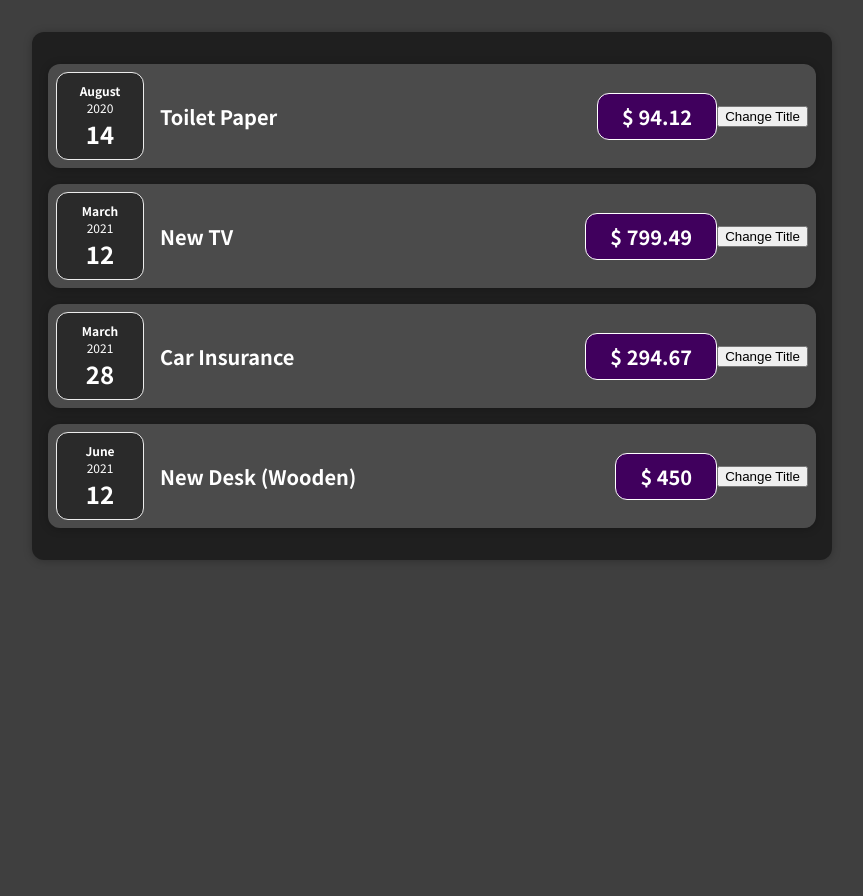
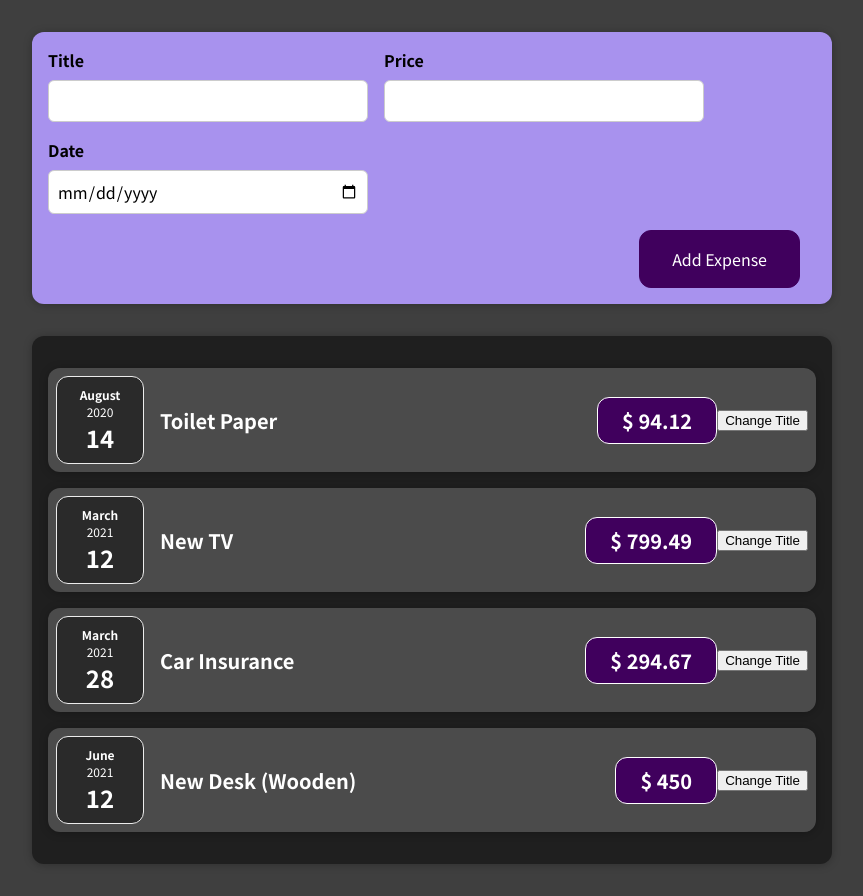
Before and after one commit to rsandtner/react-complete-guide, a React (Create React App) app: page / in a window 1280 px wide. Shown: the whole page, without its empty margins (208-1071 px from the left). Before the commit the page ends 800 px from the top, so only its background shows below. Built offline with nearby package versions, Linux system fonts and the light colour scheme.

Commit message:
added form

```diff
--- a/src/App.js
+++ b/src/App.js
@@ -1,5 +1,6 @@
 import 'App.css';
 import ExpenseList from "components/expense/ExpenseList";
+import NewExpense from "components/expense/NewExpense";
 
 function App() {
 
@@ -12,6 +13,7 @@
 
   return (
       <div>
+        <NewExpense />
         <ExpenseList items={expenses}/>
       </div>
   );
--- /dev/null
+++ b/src/components/expense/NewExpense.css
@@ -0,0 +1,38 @@
+.new-expense {
+    background-color: #a892ee;
+    padding: 1rem;
+    margin: 2rem auto;
+    width: 50rem;
+    max-width: 95%;
+    border-radius: 12px;
+    text-align: center;
+    box-shadow: 0 1px 8px rgba(0, 0, 0, 0.25);
+}
+
+.new-expense button {
+    font: inherit;
+    cursor: pointer;
+    padding: 1rem 2rem;
+    border: 1px solid #40005d;
+    background-color: #40005d;
+    color: white;
+    border-radius: 12px;
+    margin-right: 1rem;
+}
+
+.new-expense button:hover,
+.new-expense button:active {
+    background-color: #510674;
+    border-color: #510674;
+}
+
+.new-expense button.alternative {
+    color: #220131;
+    border-color: transparent;
+    background-color: transparent;
+}
+
+.new-expense button.alternative:hover,
+.new-expense button.alternative:active {
+    background-color: #ddb3f8;
+}
--- /dev/null
+++ b/src/components/expense/NewExpense.js
@@ -0,0 +1,12 @@
+import 'components/expense/NewExpense.css'
+import NewExpenseForm from "components/expense/NewExpenseForm";
+
+const NewExpense = () => {
+    return (
+        <div className="new-expense">
+            <NewExpenseForm/>
+        </div>
+    )
+}
+
+export default NewExpense
--- /dev/null
+++ b/src/components/expense/NewExpenseForm.css
@@ -0,0 +1,26 @@
+.new-expense__controls {
+    display: flex;
+    flex-wrap: wrap;
+    gap: 1rem;
+    margin-bottom: 1rem;
+    text-align: left;
+}
+
+.new-expense__control label {
+    font-weight: bold;
+    margin-bottom: 0.5rem;
+    display: block;
+}
+
+.new-expense__control input {
+    font: inherit;
+    padding: 0.5rem;
+    border-radius: 6px;
+    border: 1px solid #ccc;
+    width: 20rem;
+    max-width: 100%;
+}
+
+.new-expense__actions {
+    text-align: right;
+}
--- /dev/null
+++ b/src/components/expense/NewExpenseForm.js
@@ -0,0 +1,25 @@
+import 'components/expense/NewExpenseForm.css'
+
+const NewExpenseForm = () => {
+    return (<form>
+        <div className="new-expense__controls">
+            <div className="new-expense__control">
+                <label>Title</label>
+                <input type="text"/>
+            </div>
+            <div className="new-expense__control">
+                <label>Price</label>
+                <input type="number" min="0.01" step="0.01"/>
+            </div>
+            <div className="new-expense__control">
+                <label>Date</label>
+                <input type="date" min="2019-01-01" max="2022-12-31"/>
+            </div>
+        </div>
+        <div className="new-expense__actions">
+            <button type="submit">Add Expense</button>
+        </div>
+    </form>)
+}
+
+export default NewExpenseForm
```
